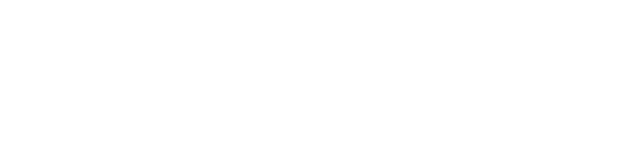
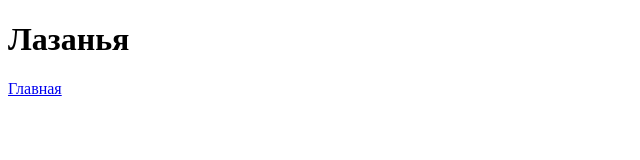
Before and after one commit to maxim-litvinov/odin-recipes, a plain HTML site: page recipes/lasagna.html in a window 1280 px wide. Shown: the whole page, without its empty margins (0-640 px from the left). Drawn offline with Linux system fonts and the light colour scheme.

Commit message:
Iteration 2: recipe page

```diff
--- a/recipes/lasagna.html
+++ b/recipes/lasagna.html
@@ -3,7 +3,10 @@
   <head>
     <meta charset="UTF-8" />
     <meta name="viewport" content="width=device-width, initial-scale=1.0" />
-    <title>Document</title>
+    <title>Лазанья</title>
   </head>
-  <body></body>
+  <body>
+    <h1>Лазанья</h1>
+    <a href="../index.html">Главная</a>
+  </body>
 </html>
```
Also changed, not shown: index.html (+1 -0 lines).
